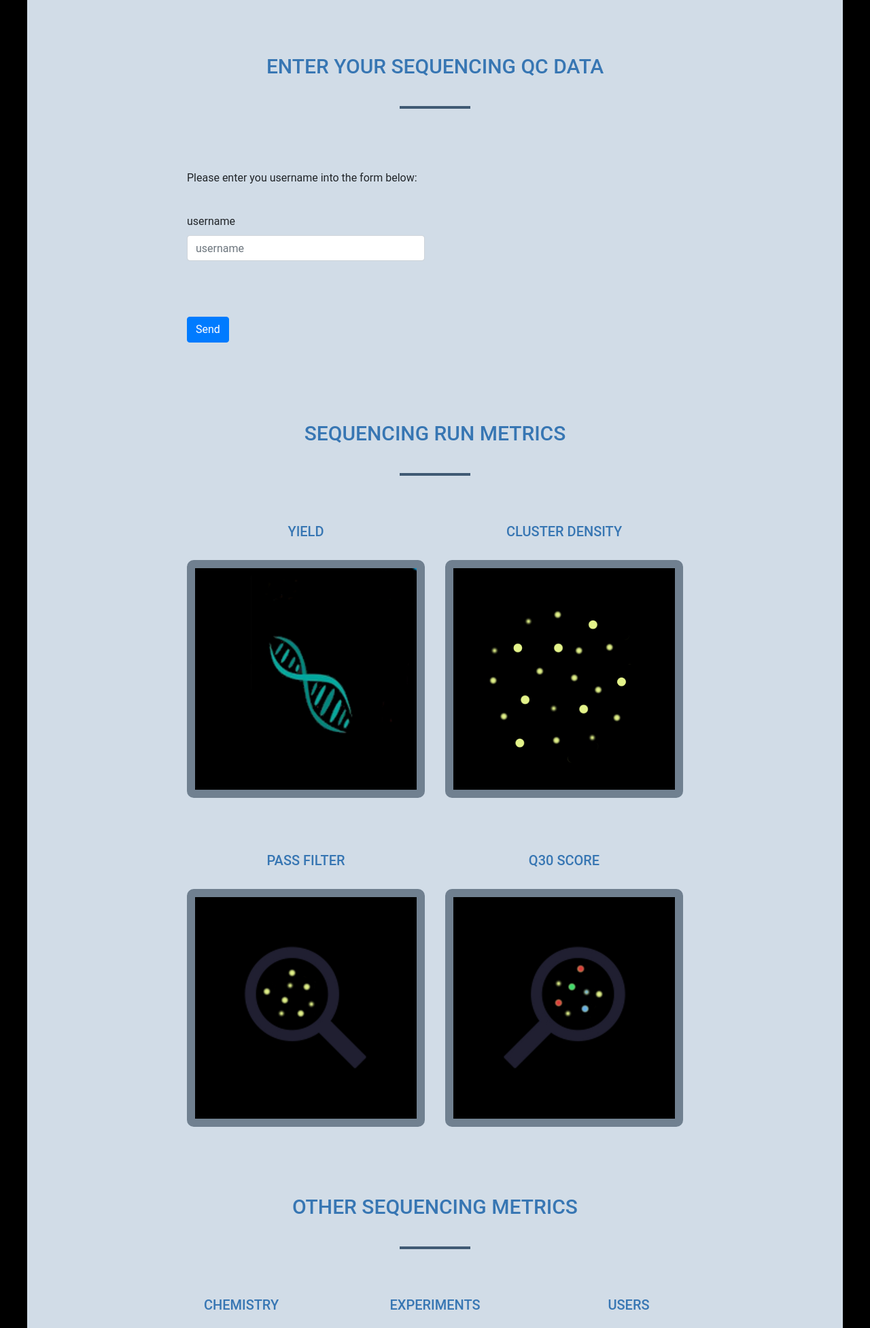
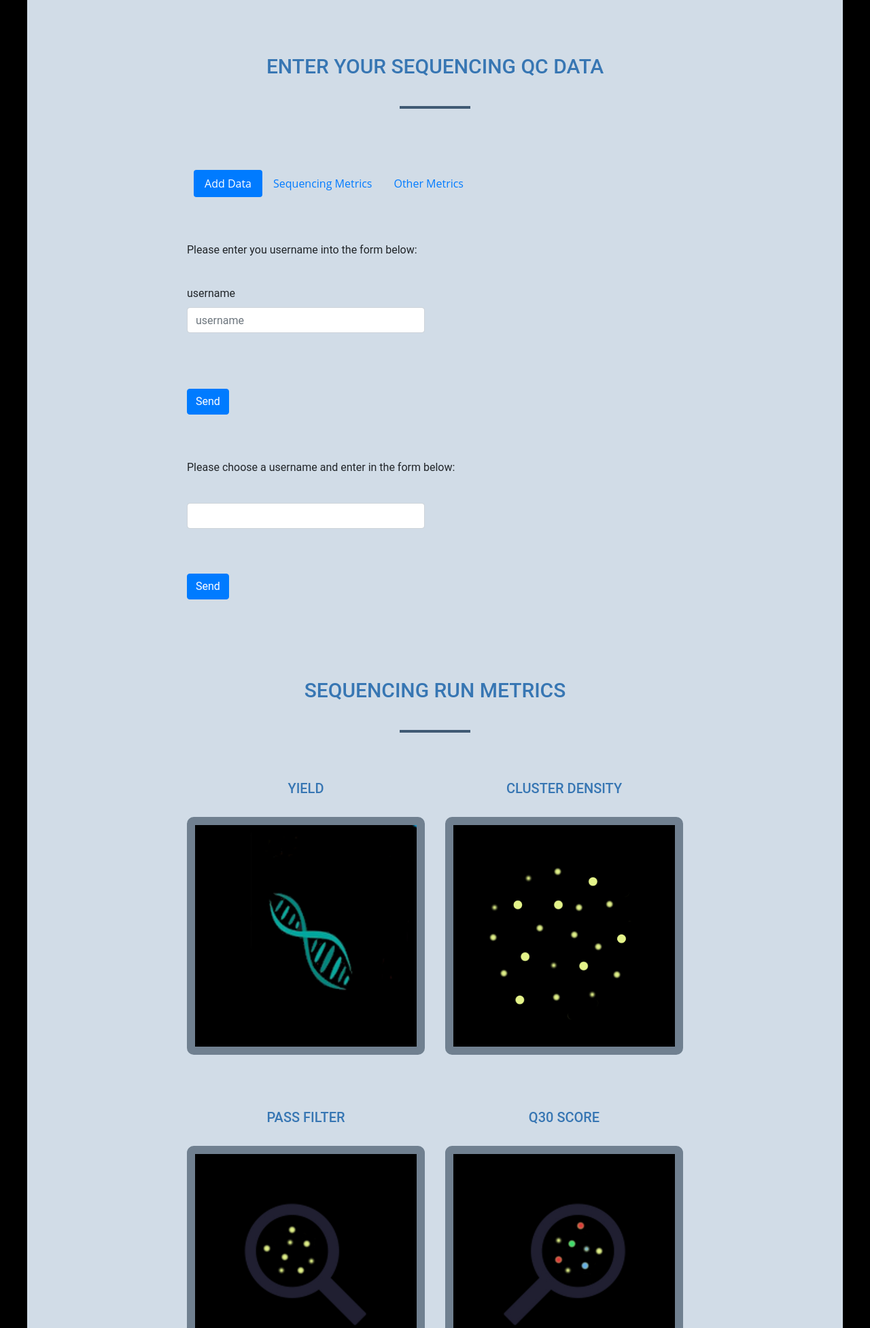
Before and after one commit to TAHJones/qc-metrics-analyser, a Flask app: page / in a window 1280 px wide. Shown: the part 594-2548 px from the top of the page at 68% size. Run offline with Flask 2, Linux system fonts and the light colour scheme; data that the repository does not hold is empty; some libraries are stand-ins or nearby versions.

Commit message:
added form for new users

```diff
--- a/templates/index.html
+++ b/templates/index.html
@@ -24,6 +24,24 @@
             </div>
         </div>
 
+    <section class="container">
+        <div class="row justify-content-center">
+            <div class="col-lg-8 col-md-10">
+                <ul class="nav nav-pills mb-3" id="" role="tablist">
+                    <li class="nav-item">
+                        <a class="nav-link active" id="" data-toggle="pill" href="#add-data" role="tab">Add Data</a>
+                    </li>
+                    <li class="nav-item">
+                        <a class="nav-link" id="" data-toggle="pill" href="#sequencing-runs" role="tab">Sequencing Metrics</a>
+                    </li>
+                    <li class="nav-item">
+                        <a class="nav-link" id="" data-toggle="pill" href="#other-metrics" role="tab">Other Metrics</a>
+                    </li>
+                </ul>
+            </div>
+        </div>
+    </section>
+
         <div class="row justify-content-center">
             <div class="col-lg-8 col-md-10">
                 {% with messages = get_flashed_messages() %} {% if messages %}
@@ -49,10 +67,39 @@
                         <button type="submit" class="btn btn-primary" id="sendMessageButton">Send</button>
                     </div>
                 </form>
+
+            </div>
+        </div>
+
+        <div class="row justify-content-center">
+            <div class="col-lg-8 col-md-10">
+                {% with messages = get_flashed_messages() %} {% if messages %}
+                <ul class="flashes">
+                    {% for message in messages %}
+                    <li>{{ message }}</li>
+                    {% endfor %}
+                </ul>
+                {% endif %} {% endwith %}
+                <p>Please choose a username and enter in the form below:</p>
+                <br>
+
+                <form method="POST">
+                    <div class="row">
+                        <div class="form-group col-sm-6 floating-label-form-group controls">
+                            <!-- <label>Username</label> -->
+                            <type="text" class="form-control" placeholder="username" name="newUsername" id="newUsername" required data-validation-required-message="Please enter a username.">
+                            <p class="help-block text-danger"></p>
+                        </div>
+                    </div>
+                    <div id="success"></div>
+                    <div class="form-group">
+                        <button type="submit" class="btn btn-primary" id="sendMessageButton">Send</button>
+                    </div>
+                </form>
+
             </div>
         </div>
     </section>
-
    <!--SEQUENCING-RUNS-->
     <section class="container">
         <h3>Sequencing Run Metrics</h3>
```
